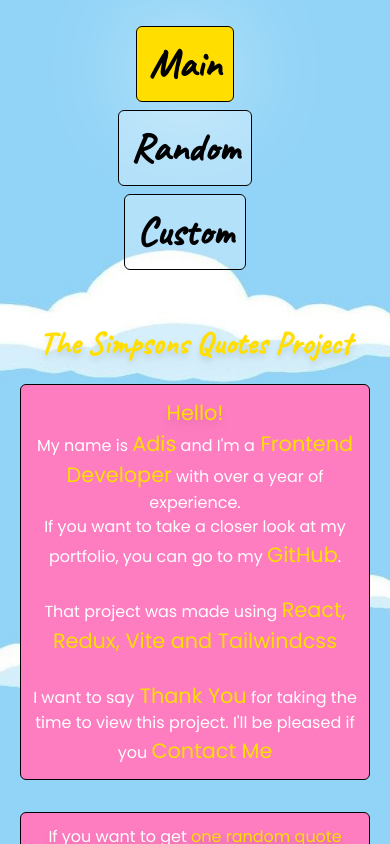
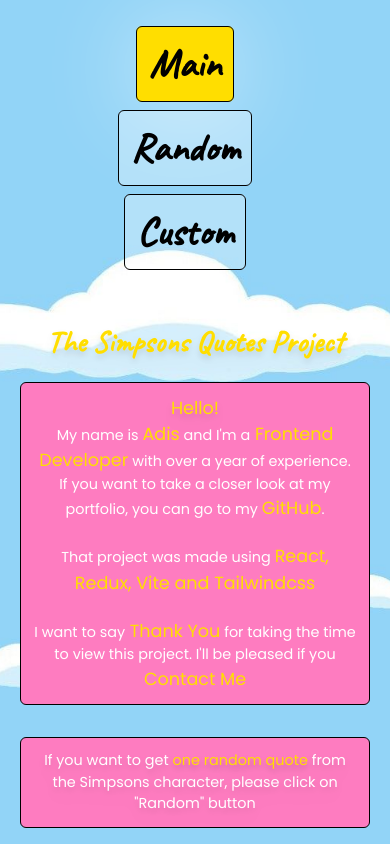
Before and after one commit to AdisGiulbudagiants/simpsons-project, a React (Vite) app: page / in a window 390 px wide. Built offline with nearby package versions, Linux system fonts and the light colour scheme.

Commit message:
Fix Main.jsx in small resolution

```diff
--- a/package.json
+++ b/package.json
@@ -1,14 +1,13 @@
 {
   "name": "simpsons-project",
   "private": true,
-  "version": "1.0.0",
+  "version": "1.0.1",
   "type": "module",
   "scripts": {
     "dev": "vite",
     "build": "vite build",
     "lint": "eslint . --ext js,jsx --report-unused-disable-directives --max-warnings 0",
-    "preview": "vite preview",
-    "css": "npx tailwindcss -i ./src/index.css -o ./dist/output.css --watch"
+    "preview": "vite preview"
   },
   "dependencies": {
     "@reduxjs/toolkit": "^2.0.1",
--- a/src/pages/Main.jsx
+++ b/src/pages/Main.jsx
@@ -3,52 +3,52 @@
 const Main = () => {
   return (
     <div className=" 320px-639px:h-[100%] 320px-639px:justify-start h-[800px] pb-4 flex flex-col justify-center items-center selection:bg-yellow">
-      <h1 className=" 320px-639px:text-[2rem] sm:text-[2.5rem] md:text-[4.5rem] drop-shadow-lg text-yellow font-caveat font-bold  ">
+      <h1 className=" 320px-639px:text-[1.9rem] sm:text-[2.5rem] md:text-[4.5rem] drop-shadow-lg text-yellow font-caveat font-bold  ">
         The Simpsons Quotes Project
       </h1>
       <div className="mb-[2rem] mt-[1rem] mx-5 p-3 border rounded-md bg-pink">
-        <p className="320px-639px:text-[1rem] sm:text-[1.2rem]drop-shadow-lg text-center text-white font-poppins">
-          <span className="320px-639px:text-[1.3rem] sm:text-[1.5rem] drop-shadow-lg  text-yellow">
+        <p className="320px-639px:text-[0.9rem] sm:text-[1.2rem]drop-shadow-lg text-center text-white font-poppins">
+          <span className="320px-639px:text-[1.1rem] sm:text-[1.5rem] drop-shadow-lg  text-yellow">
             Hello!
           </span>{' '}
           <br />
           My name is{' '}
-          <span className="320px-639px:text-[1.3rem] sm:text-[1.5rem] text-yellow">Adis</span> and
+          <span className="320px-639px:text-[1.1rem] sm:text-[1.5rem] text-yellow">Adis</span> and
           I&apos;m a
-          <span className="320px-639px:text-[1.3rem] sm:text-[1.5rem] text-yellow">
+          <span className="320px-639px:text-[1.1rem] sm:text-[1.5rem] text-yellow">
             {' '}
             Frontend Developer
           </span>{' '}
           with over a year of experience.
           <br />
           If you want to take a closer look at my portfolio, you can go to my{' '}
-          <span className="320px-639px:text-[1.3rem] sm:text-[1.5rem] text-yellow">GitHub</span>.
+          <span className="320px-639px:text-[1.1rem] sm:text-[1.5rem] text-yellow">GitHub</span>.
           <br />
           <br />
           That project was made using{' '}
-          <span className="320px-639px:text-[1.3rem] sm:text-[1.5rem] text-yellow">
+          <span className="320px-639px:text-[1.1rem] sm:text-[1.5rem] text-yellow">
             React, Redux, Vite and Tailwindcss
           </span>
           <br />
           <br />I want to say
-          <span className="capitalize 320px-639px:text-[1.3rem] sm:text-[1.5rem] text-yellow">
+          <span className="capitalize 320px-639px:text-[1.1rem] sm:text-[1.5rem] text-yellow">
             {' '}
             thank you
           </span>{' '}
           for taking the time to view this project. I&apos;ll be pleased if you{' '}
-          <span className="capitalize 320px-639px:text-[1.3rem] sm:text-[1.5rem] text-yellow">
+          <span className="capitalize 320px-639px:text-[1.1rem] sm:text-[1.5rem] text-yellow">
             contact me
           </span>
         </p>
       </div>
       <div className="bg-pink mb-[1rem] mx-5 p-3 border rounded-md">
-        <p className="drop-shadow-lg text-center 2xl:text-[1.5rem] xl:text-[1.4rem] lg:text-[1.3rem] sm:text-[1.2rem] text-white font-poppins">
+        <p className="drop-shadow-lg text-center 2xl:text-[1.5rem] xl:text-[1.4rem] lg:text-[1.3rem] sm:text-[1.2rem] 320px-639px:text-[0.9rem] text-white font-poppins">
           If you want to get <span className=" drop-shadow-lg text-yellow">one random quote</span>{' '}
           from the Simpsons character, please click on &quot;Random&quot; button
         </p>
       </div>
       <div className="bg-pink mb-[1rem] mx-5 p-3 border rounded-md">
-        <p className="drop-shadow-lg text-center 2xl:text-[1.5rem] xl:text-[1.4rem] lg:text-[1.3rem] sm:text-[1.2rem] text-white font-poppins">
+        <p className="drop-shadow-lg text-center 2xl:text-[1.5rem] xl:text-[1.4rem] lg:text-[1.3rem] sm:text-[1.2rem] 320px-639px:text-[0.9rem] text-white font-poppins">
           If you want to get a{' '}
           <span className="drop-shadow-lg text-yellow">certain number of quotes</span> from the
           Simpsons characters, please click on &quot;Custom&quot; button
```
